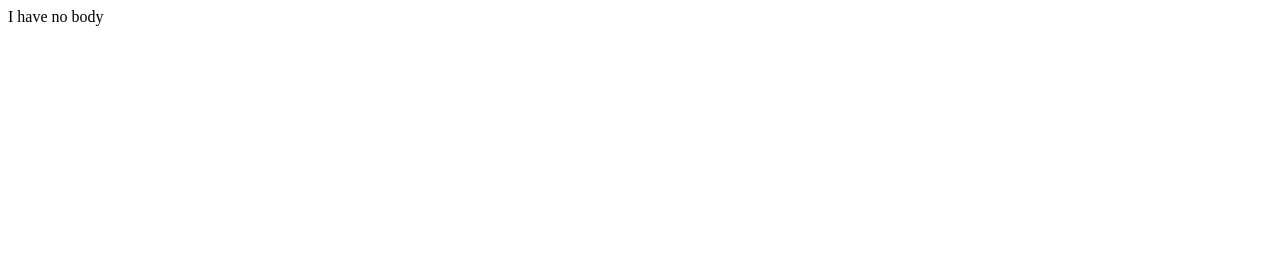
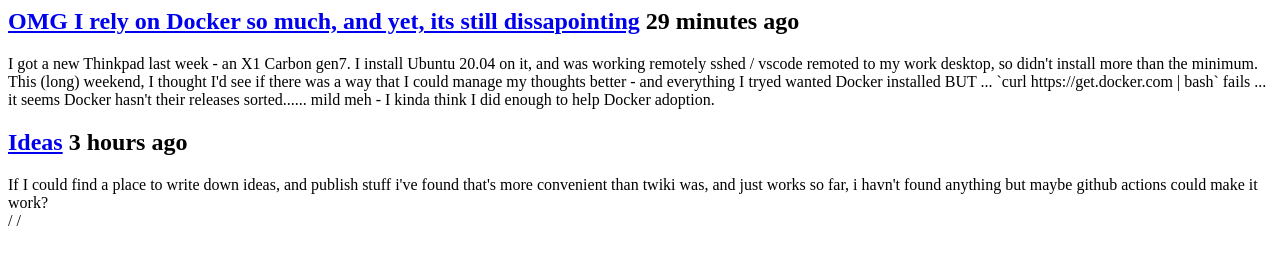
Before and after one commit to SvenDowideit/pages, a plain HTML site: page index.html in a window 1280 px wide. Drawn offline with Linux system fonts and the light colour scheme.

Commit message:
Update index.html

```diff
--- a/index.html
+++ b/index.html
@@ -1,6 +1,23 @@
+
 <html>
-	<title>First post</title>
-	<body>
-		I have no body
-	</body>
-</html>
+<title>Could this be enough?</title>
+<body>
+<span><h2><a href='https://github.com/SvenDowideit/pages/issues/2'>OMG I rely on Docker so much, and yet, its still dissapointing</a> 29 minutes ago</h2><div>I got a new Thinkpad last week - an X1 Carbon gen7.
+
+I install Ubuntu 20.04 on it, and was working remotely sshed / vscode remoted
+to my work desktop, so didn't install more than the minimum.
+
+This (long) weekend, I thought I'd see if there was a way that I could
+manage my thoughts better - and everything I tryed wanted Docker installed
+
+BUT ... `curl https://get.docker.com | bash` fails ... it seems Docker hasn't
+their releases sorted......
+
+mild meh - I kinda think I did enough to help Docker adoption.</div></span>
+<span><h2><a href='https://github.com/SvenDowideit/pages/issues/1'>Ideas</a> 3 hours ago</h2><div>If I could find a place to write down ideas, and publish stuff i've found that's more convenient than twiki was, and just works
+
+so far, i havn't found anything
+
+but maybe github actions could make it work?</div></span>
+/<body>
+/<html>
```
Also changed, not shown: 1 other file.
